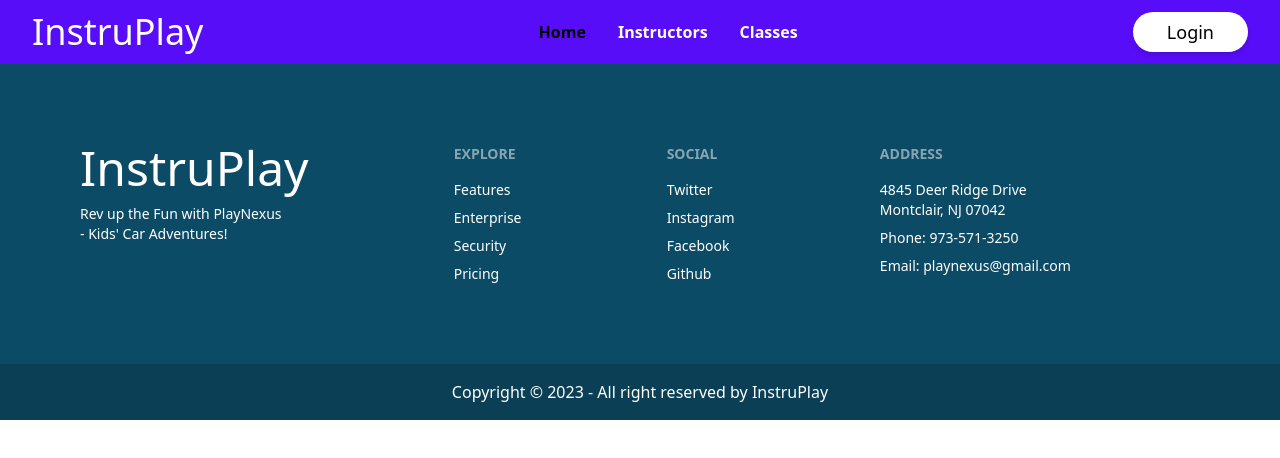
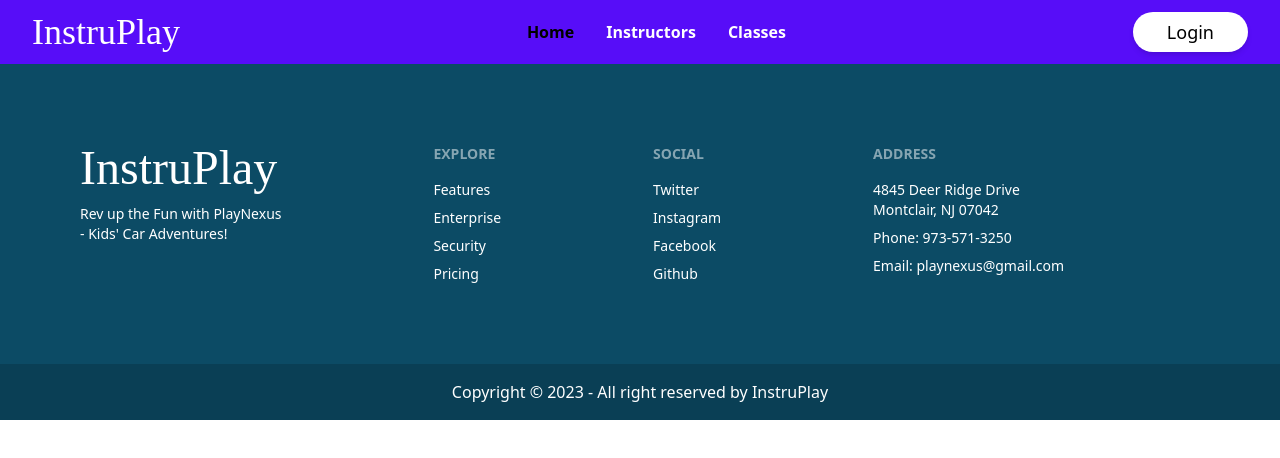
Before and after one commit to mehedihasan-ofc/instru-play-client, a React (Vite) app: page / in a window 1280 px wide. Shown: the top 458 px of the page. Built offline with nearby package versions, Linux system fonts and the light colour scheme; no server answers.

Commit message:
added login page

```diff
--- a/src/index.css
+++ b/src/index.css
@@ -1,3 +1,6 @@
+/* google font */
+@import url('https://fonts.googleapis.com/css2?family=Open+Sans:wght@300;400;500;600;700;800&display=swap');
+
 @tailwind base;
 @tailwind components;
 @tailwind utilities;
--- a/tailwind.config.js
+++ b/tailwind.config.js
@@ -6,6 +6,11 @@
   ],
   theme: {
     extend: {},
+    fontFamily: {
+      'primary': ['Boogaloo', 'cursive'],
+      'secondary': ['Nunito', 'sans-serif'],
+      'tertiary': ['Open Sans', 'sans-serif'],
+    }
   },
   plugins: [require("daisyui")],
 }
```
